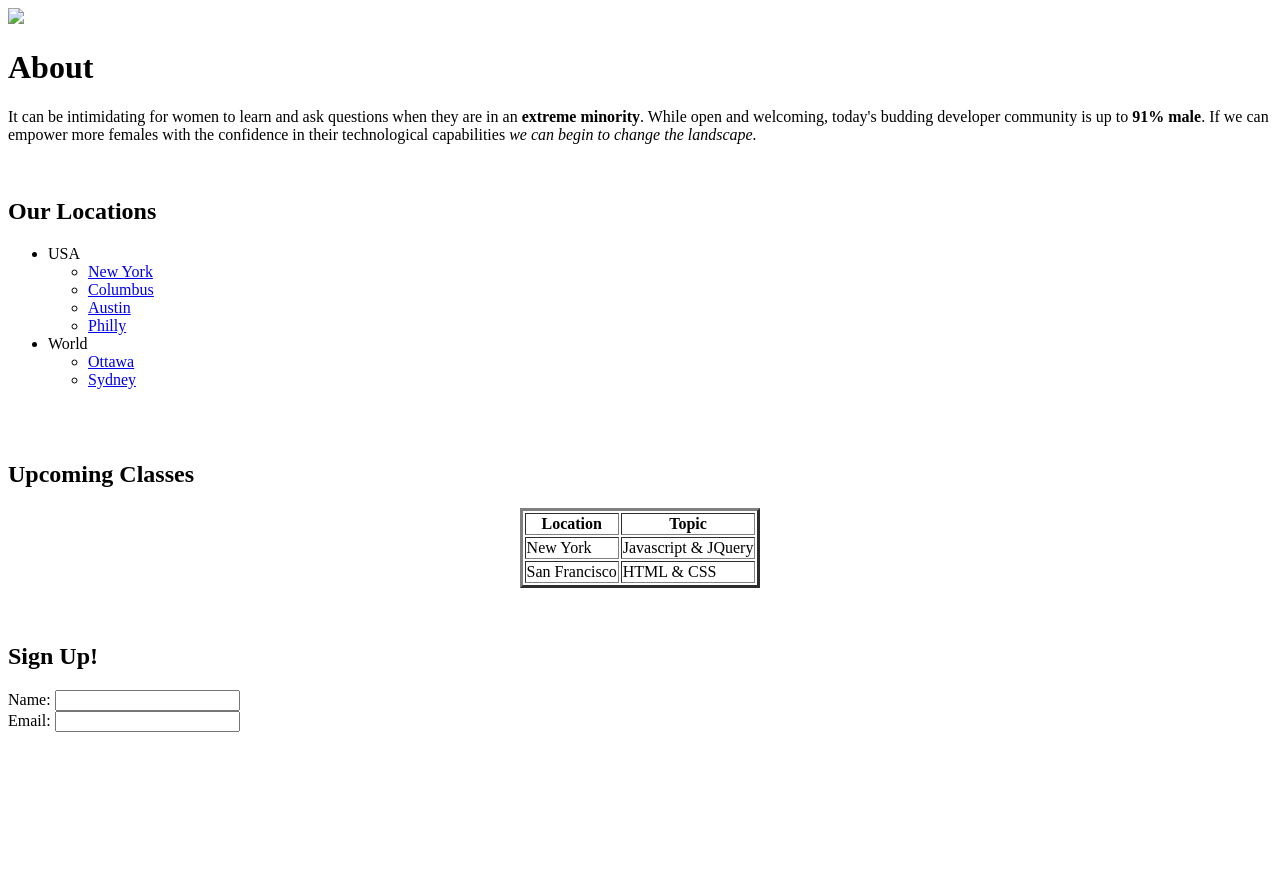
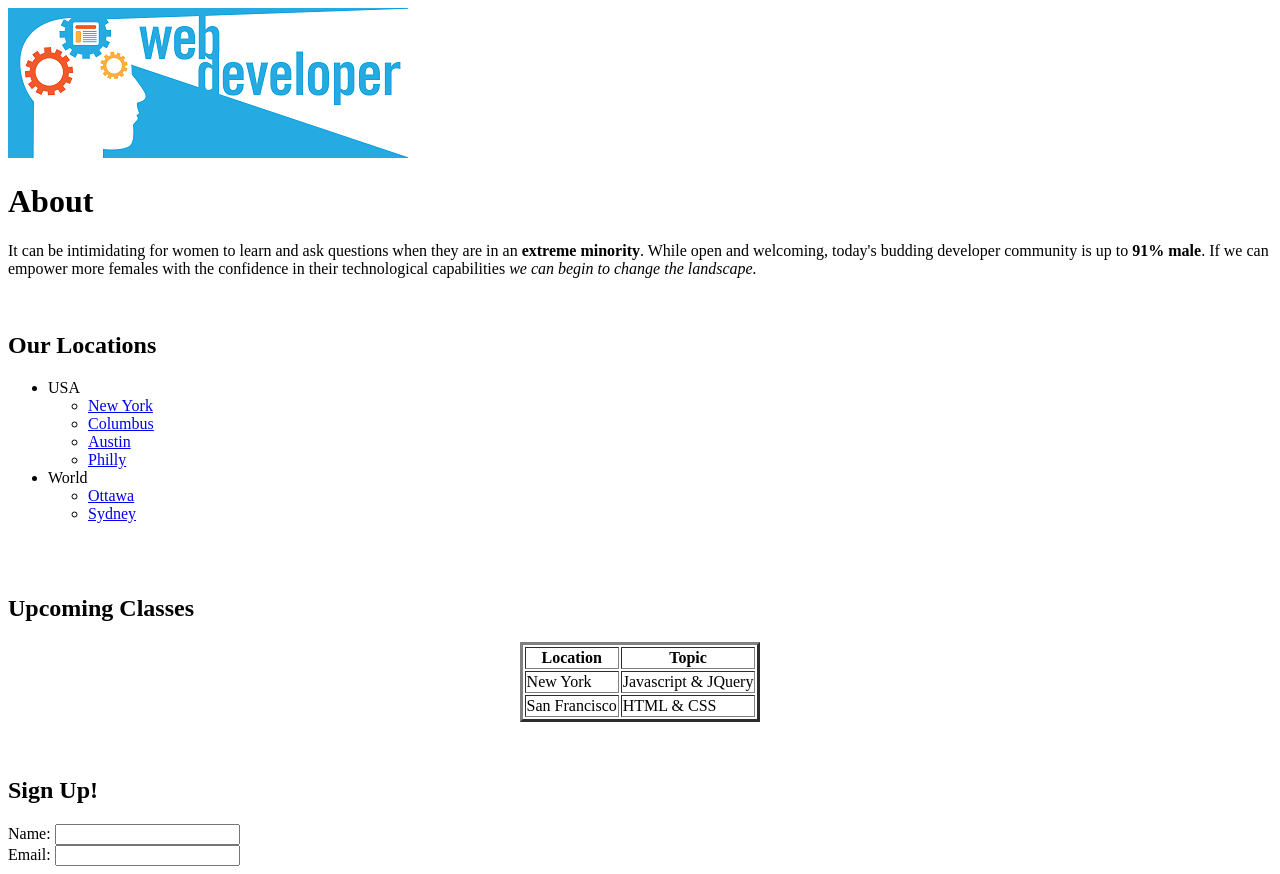
Before and after one commit to dalgar1m/hw_html, a plain HTML site: page index.html in a window 1280 px wide. Before the commit the page ends 800 px from the top, so only its background shows below. Drawn offline with Linux system fonts and the light colour scheme.

Commit message:
Update index.html

```diff
--- a/index.html
+++ b/index.html
@@ -10,7 +10,7 @@
    <div class="container">
 
 	    <div class="logo">
-	    	<img src="./Web Developer(edited)_files/webDeveloper.png">
+	    	<img src="webDeveloper.png">
 	   	</div>
 
 	    <h1>About</h1>
```
